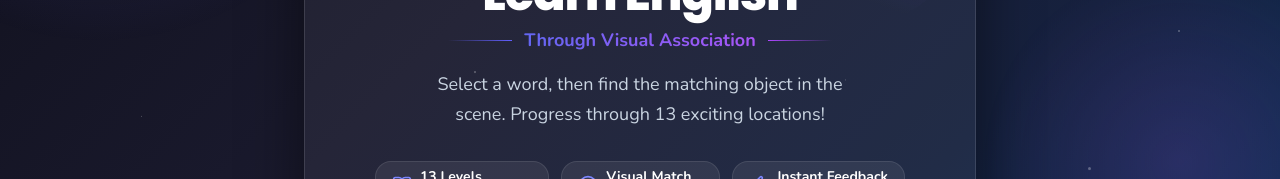
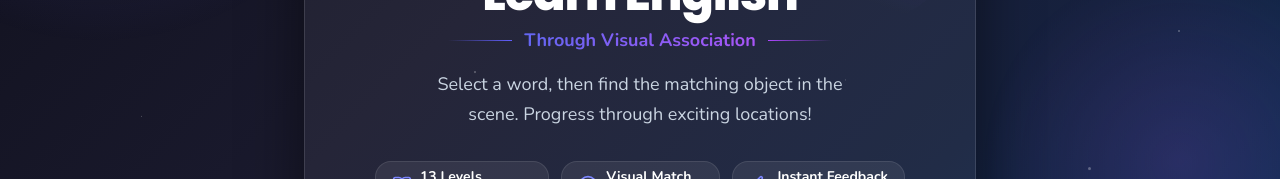
Before and after one commit to MundoMagicoEn/Front-end, a React (Vite) app: page / in a window 1280 px wide. Shown: the part 352-531 px from the top of the page. Built offline with nearby package versions, Linux system fonts and the light colour scheme.

Commit message:
refactor: update description text to remove specific location count in Home component

```diff
--- a/src/pages/Home.jsx
+++ b/src/pages/Home.jsx
@@ -81,7 +81,7 @@ export const Home = () => {
 
         {/* Description */}
         <p className="text-center text-slate-300 text-lg leading-relaxed mb-8 font-medium max-w-md mx-auto">
-          Select a word, then find the matching object in the scene. Progress through 13 exciting locations!
+          Select a word, then find the matching object in the scene. Progress through exciting locations!
         </p>
 
         {/* Feature pills */}
```
